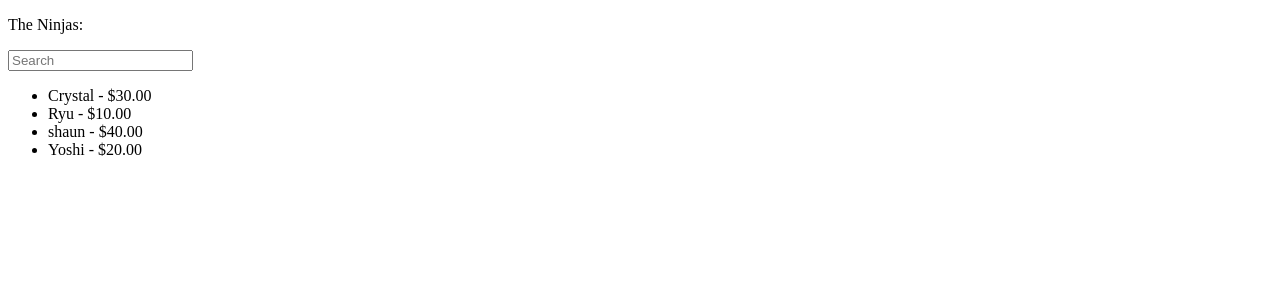
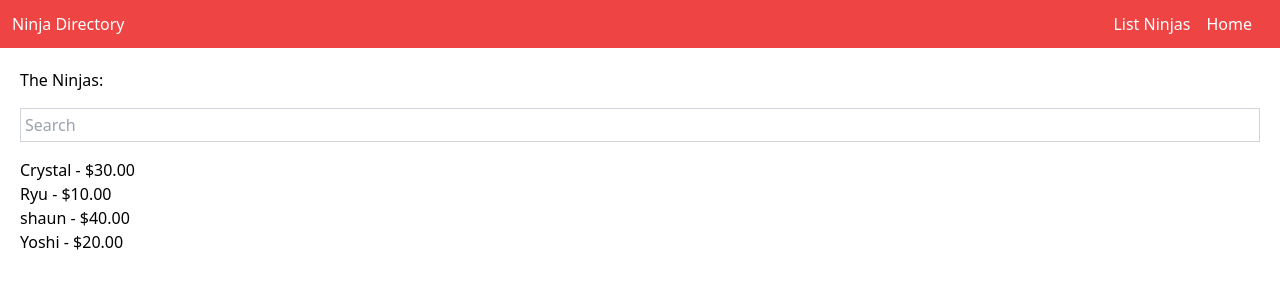
Before and after one commit to arshkhatwani/angularjs-tut, a plain HTML site: page index.html in a window 1280 px wide. Drawn offline with nearby package versions, Linux system fonts and the light colour scheme.

Commit message:
Add component

```diff
--- /dev/null
+++ b/components/header.html
@@ -0,0 +1,7 @@
+<div class="flex flex-row bg-red-500 p-3 justify-between">
+    <span class="text-white"> Ninja Directory </span>
+    <ul class="flex flex-row text-white">
+        <li class="mr-4">List Ninjas</li>
+        <li class="mr-4">Home</li>
+    </ul>
+</div>
--- a/index.html
+++ b/index.html
@@ -6,14 +6,21 @@
         <title>Document</title>
         <script src="https://ajax.googleapis.com/ajax/libs/angularjs/1.8.2/angular.min.js"></script>
         <script src="./index.js"></script>
+        <script src="https://cdn.tailwindcss.com"></script>
         <link rel="stylesheet" href="style.css" />
     </head>
 
     <body>
-        <div ng-controller="NinjaController">
-            <p>{{message}}</p>
+        <header ng-include="'./components/header.html'"></header>
 
-            <input type="text" ng-model="searchNinja" placeholder="Search" />
+        <div ng-controller="NinjaController" class="p-5 flex-col">
+            <p class="mb-4">{{message}}</p>
+            <input
+                type="text"
+                ng-model="searchNinja"
+                placeholder="Search"
+                class="mb-4 border border-gray-300 w-full p-1"
+            />
             <ul>
                 <li
                     ng-repeat="ninja in ninjas | orderBy: 'name' | filter: searchNinja"
```
